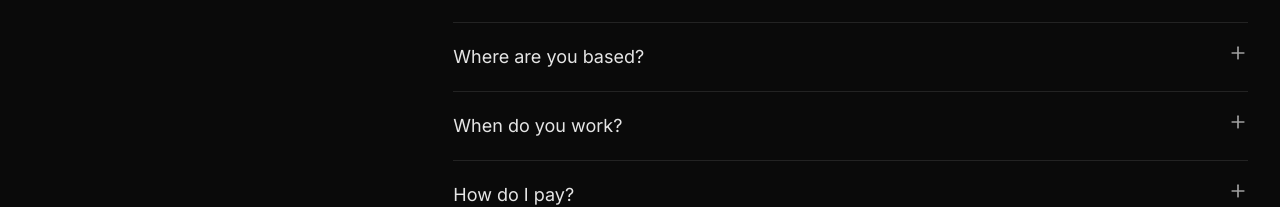
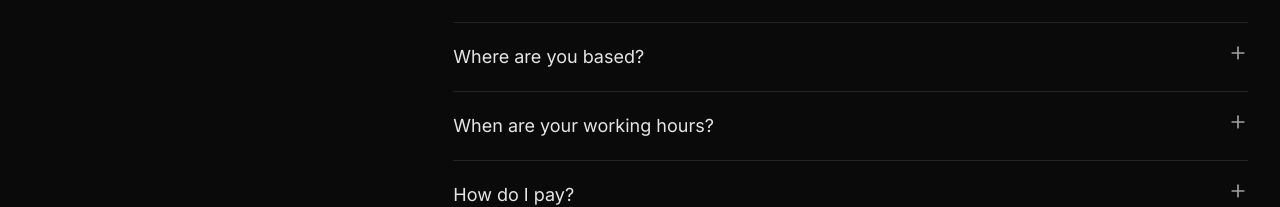
Before and after one commit to yatingzhaoo/BrewPot, a React (Vite) app: page / in a window 1280 px wide. Shown: the part 2950-3157 px from the top of the page. Built offline with nearby package versions, Linux system fonts and the light colour scheme.

Commit message:
content: update working hours faq

```diff
--- a/src/components/FAQ.tsx
+++ b/src/components/FAQ.tsx
@@ -40,8 +40,8 @@ const faqs = [
     answer: "I’m based in California, USA, and work with clients worldwide."
   },
   {
-    question: "When do you work?",
-    answer: "My schedule is highly flexible to support teams across different time zones. I respond promptly and set aside dedicated face-to-face time to help you with any questions you may have."
+    question: "When are your working hours?",
+    answer: "My schedule is flexible. I primarily work Monday through Friday, and I respond to messages at any time."
   },
   {
     question: "How do I pay?",
```
